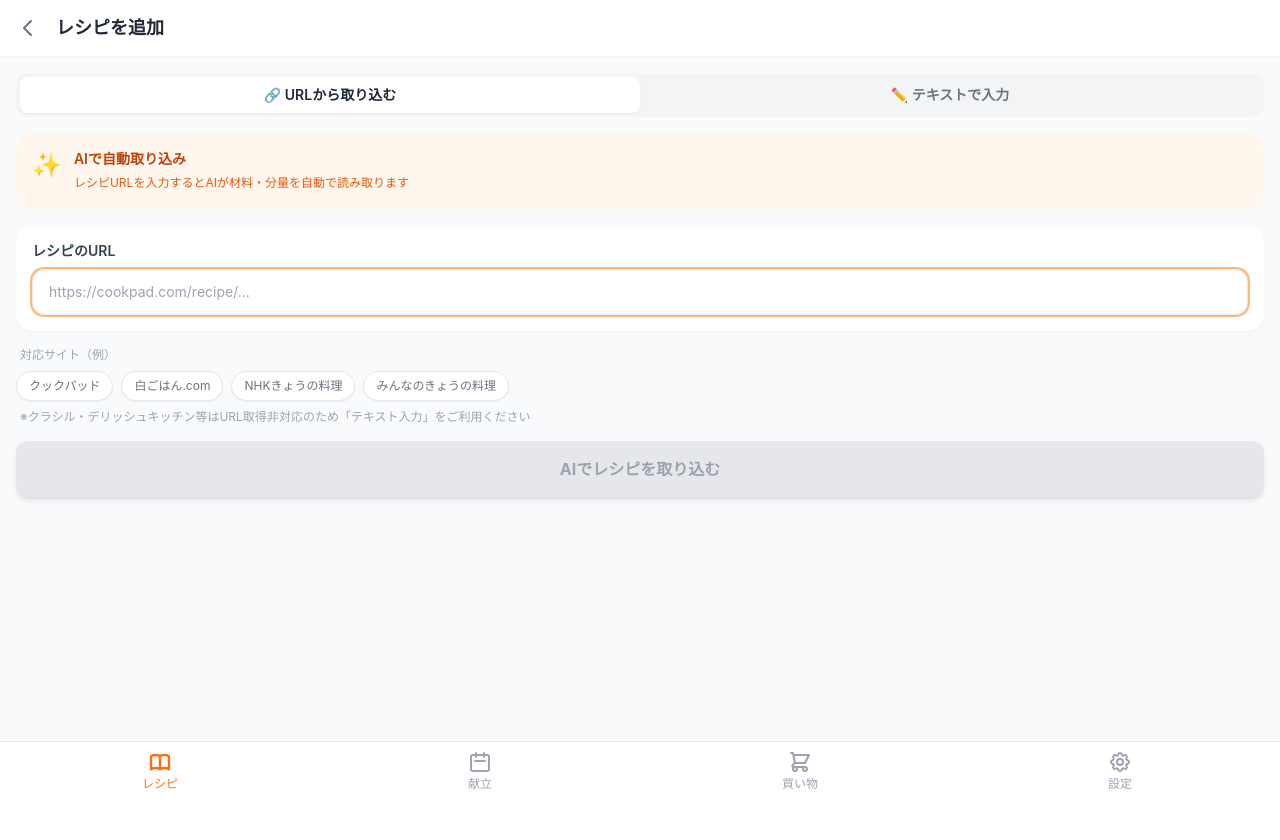
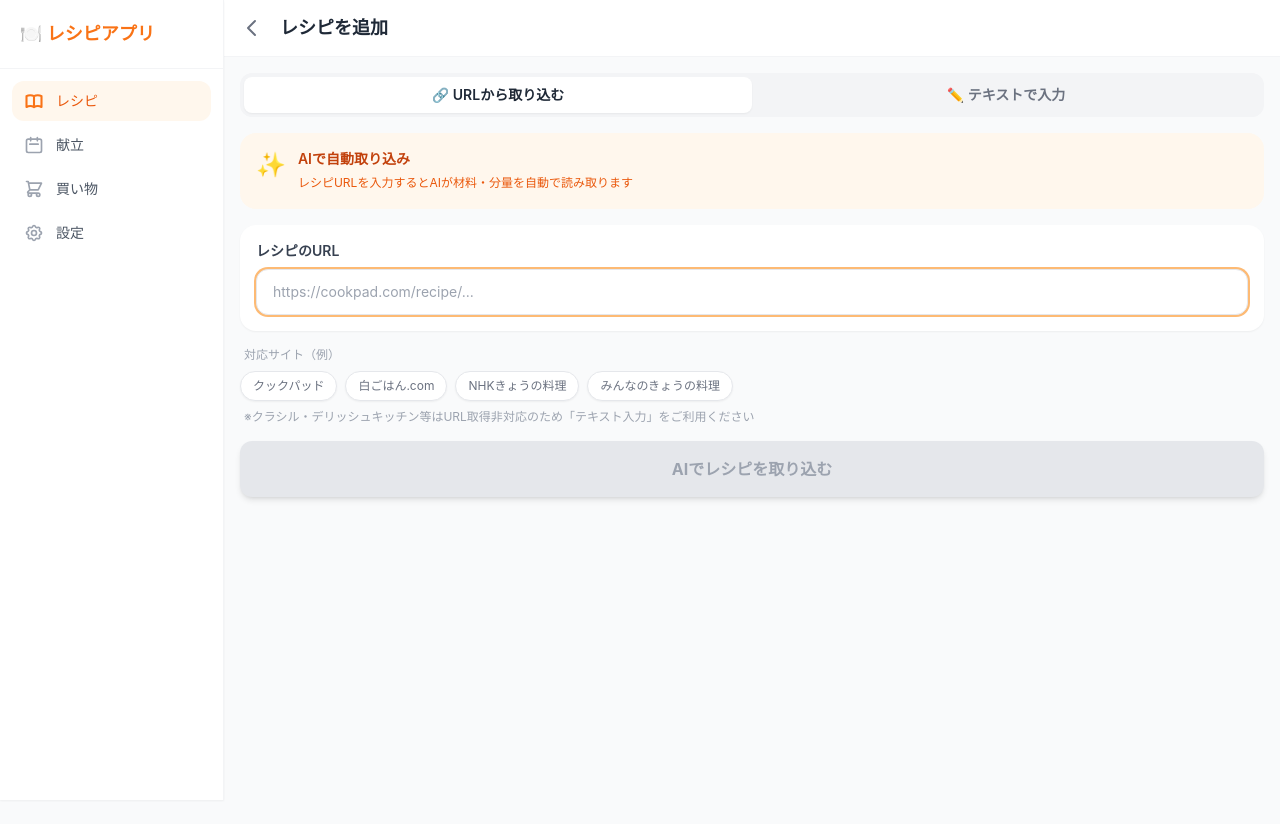
Before and after one commit to hirahiraosato/recipe-app, a Next.js app: page /recipes/new in a window 1280 px wide. Shown: the top 840 px of the page. Built offline with nearby package versions, Linux system fonts and the light colour scheme.

Commit message:
feat: PC/スマホ対応レスポンシブレイアウトに変更（サイドバー・2カラム詳細）

```diff
--- a/src/app/meal-plans/layout.tsx
+++ b/src/app/meal-plans/layout.tsx
@@ -1,14 +1,9 @@
-import BottomNav from "@/components/BottomNav";
+import AppShell from "@/components/AppShell";
 
 export default function MealPlansLayout({
   children,
 }: {
   children: React.ReactNode;
 }) {
-  return (
-    <>
-      <main className="pb-safe">{children}</main>
-      <BottomNav />
-    </>
-  );
+  return <AppShell>{children}</AppShell>;
 }
--- a/src/app/recipes/RecipesClient.tsx
+++ b/src/app/recipes/RecipesClient.tsx
@@ -40,7 +40,7 @@ export default function RecipesClient({
     <div className="min-h-screen bg-gray-50">
       {/* ヘッダー */}
       <header className="bg-white sticky top-0 z-40 border-b border-gray-100">
-        <div className="px-4 py-3">
+        <div className="px-4 py-3 md:max-w-5xl md:mx-auto">
           <div className="flex items-center justify-between mb-3">
             <h1 className="text-xl font-bold text-gray-800">レシピ</h1>
             <Link
@@ -93,7 +93,7 @@ export default function RecipesClient({
       </header>
 
       {/* レシピリスト */}
-      <div className="px-4 py-4">
+      <div className="px-4 py-4 md:max-w-5xl md:mx-auto">
         {filtered.length === 0 ? (
           <div className="flex flex-col items-center justify-center py-20 text-center">
             <div className="text-5xl mb-4">🍳</div>
@@ -113,7 +113,7 @@ export default function RecipesClient({
             )}
           </div>
         ) : (
-          <div className="grid grid-cols-2 gap-3">
+          <div className="grid grid-cols-2 sm:grid-cols-3 lg:grid-cols-4 gap-3">
             {filtered.map((recipe) => (
               <Link key={recipe.id} href={`/recipes/${recipe.id}`}>
                 <div className="bg-white rounded-2xl overflow-hidden shadow-sm active:scale-95 transition-transform">
--- a/src/app/recipes/[id]/RecipeDetailClient.tsx
+++ b/src/app/recipes/[id]/RecipeDetailClient.tsx
@@ -140,15 +140,19 @@ export default function RecipeDetailClient({
         </div>
       </header>
 
-      <div className="px-4 py-4 space-y-4">
-        {/* 画像 */}
+      {/* ─── デスクトップ: 2カラム / モバイル: 1カラム ─── */}
+      <div className="md:max-w-5xl md:mx-auto">
+        {/* 画像（デスクトップでは上部フル幅） */}
         {recipe.image_url && (
-          <div className="rounded-2xl overflow-hidden shadow-sm aspect-video bg-orange-50">
+          <div className="md:rounded-none md:aspect-[3/1] aspect-video overflow-hidden bg-orange-50">
             {/* eslint-disable-next-line @next/next/no-img-element */}
             <img src={recipe.image_url} alt={recipe.title} className="w-full h-full object-cover" />
           </div>
         )}
 
+        <div className="px-4 py-4 md:grid md:grid-cols-2 md:gap-6 md:items-start space-y-4 md:space-y-0">
+          {/* ─── 左カラム ─── */}
+          <div className="space-y-4">
             {/* レシピ情報 */}
             <div className="bg-white rounded-2xl p-4 shadow-sm">
               <h2 className="text-lg font-bold text-gray-800 mb-3">{recipe.title}</h2>
@@ -252,6 +256,18 @@ export default function RecipeDetailClient({
               )}
             </div>
 
+            {/* 家族メンバー未設定時の案内 */}
+            {familyMembers.length === 0 && (
+              <div className="bg-amber-50 border border-amber-200 rounded-2xl p-4">
+                <p className="text-sm text-amber-700">
+                  💡 設定から家族メンバーを追加すると、人数に合わせた分量を自動計算します
+                </p>
+              </div>
+            )}
+          </div>
+
+          {/* ─── 右カラム ─── */}
+          <div className="space-y-4">
             {/* 作り方 */}
             {steps.length > 0 && (
               <div className="bg-white rounded-2xl p-4 shadow-sm">
@@ -280,15 +296,8 @@ export default function RecipeDetailClient({
                 </p>
               </div>
             )}
-
-        {/* 家族メンバー未設定時の案内 */}
-        {familyMembers.length === 0 && (
-          <div className="bg-amber-50 border border-amber-200 rounded-2xl p-4">
-            <p className="text-sm text-amber-700">
-              💡 設定から家族メンバーを追加すると、人数に合わせた分量を自動計算します
-            </p>
           </div>
-        )}
+        </div>
       </div>
 
       {/* 削除確認ダイアログ */}
--- a/src/app/recipes/layout.tsx
+++ b/src/app/recipes/layout.tsx
@@ -1,14 +1,9 @@
-import BottomNav from "@/components/BottomNav";
+import AppShell from "@/components/AppShell";
 
 export default function RecipesLayout({
   children,
 }: {
   children: React.ReactNode;
 }) {
-  return (
-    <>
-      <main className="pb-safe">{children}</main>
-      <BottomNav />
-    </>
-  );
+  return <AppShell>{children}</AppShell>;
 }
--- a/src/app/settings/layout.tsx
+++ b/src/app/settings/layout.tsx
@@ -1,14 +1,9 @@
-import BottomNav from "@/components/BottomNav";
+import AppShell from "@/components/AppShell";
 
 export default function SettingsLayout({
   children,
 }: {
   children: React.ReactNode;
 }) {
-  return (
-    <>
-      <main className="pb-safe">{children}</main>
-      <BottomNav />
-    </>
-  );
+  return <AppShell>{children}</AppShell>;
 }
--- a/src/app/shopping/layout.tsx
+++ b/src/app/shopping/layout.tsx
@@ -1,14 +1,9 @@
-import BottomNav from "@/components/BottomNav";
+import AppShell from "@/components/AppShell";
 
 export default function ShoppingLayout({
   children,
 }: {
   children: React.ReactNode;
 }) {
-  return (
-    <>
-      <main className="pb-safe">{children}</main>
-      <BottomNav />
-    </>
-  );
+  return <AppShell>{children}</AppShell>;
 }
--- /dev/null
+++ b/src/components/AppShell.tsx
@@ -0,0 +1,116 @@
+"use client";
+
+import Link from "next/link";
+import { usePathname } from "next/navigation";
+
+const navItems = [
+  {
+    href: "/recipes",
+    label: "レシピ",
+    icon: (active: boolean) => (
+      <svg className={`w-5 h-5 ${active ? "text-orange-500" : "text-gray-400"}`} fill="none" stroke="currentColor" viewBox="0 0 24 24">
+        <path strokeLinecap="round" strokeLinejoin="round" strokeWidth={active ? 2.5 : 2}
+          d="M12 6.253v13m0-13C10.832 5.477 9.246 5 7.5 5S4.168 5.477 3 6.253v13C4.168 18.477 5.754 18 7.5 18s3.332.477 4.5 1.253m0-13C13.168 5.477 14.754 5 16.5 5c1.747 0 3.332.477 4.5 1.253v13C19.832 18.477 18.247 18 16.5 18c-1.746 0-3.332.477-4.5 1.253" />
+      </svg>
+    ),
+  },
+  {
+    href: "/meal-plans",
+    label: "献立",
+    icon: (active: boolean) => (
+      <svg className={`w-5 h-5 ${active ? "text-orange-500" : "text-gray-400"}`} fill="none" stroke="currentColor" viewBox="0 0 24 24">
+        <path strokeLinecap="round" strokeLinejoin="round" strokeWidth={active ? 2.5 : 2}
+          d="M8 7V3m8 4V3m-9 8h10M5 21h14a2 2 0 002-2V7a2 2 0 00-2-2H5a2 2 0 00-2 2v12a2 2 0 002 2z" />
+      </svg>
+    ),
+  },
+  {
+    href: "/shopping",
+    label: "買い物",
+    icon: (active: boolean) => (
+      <svg className={`w-5 h-5 ${active ? "text-orange-500" : "text-gray-400"}`} fill="none" stroke="currentColor" viewBox="0 0 24 24">
+        <path strokeLinecap="round" strokeLinejoin="round" strokeWidth={active ? 2.5 : 2}
+          d="M3 3h2l.4 2M7 13h10l4-8H5.4M7 13L5.4 5M7 13l-2.293 2.293c-.63.63-.184 1.707.707 1.707H17m0 0a2 2 0 100 4 2 2 0 000-4zm-8 2a2 2 0 11-4 0 2 2 0 014 0z" />
+      </svg>
+    ),
+  },
+  {
+    href: "/settings",
+    label: "設定",
+    icon: (active: boolean) => (
+      <svg className={`w-5 h-5 ${active ? "text-orange-500" : "text-gray-400"}`} fill="none" stroke="currentColor" viewBox="0 0 24 24">
+        <path strokeLinecap="round" strokeLinejoin="round" strokeWidth={active ? 2.5 : 2}
+          d="M10.325 4.317c.426-1.756 2.924-1.756 3.35 0a1.724 1.724 0 002.573 1.066c1.543-.94 3.31.826 2.37 2.37a1.724 1.724 0 001.065 2.572c1.756.426 1.756 2.924 0 3.35a1.724 1.724 0 00-1.066 2.573c.94 1.543-.826 3.31-2.37 2.37a1.724 1.724 0 00-2.572 1.065c-.426 1.756-2.924 1.756-3.35 0a1.724 1.724 0 00-2.573-1.066c-1.543.94-3.31-.826-2.37-2.37a1.724 1.724 0 00-1.065-2.572c-1.756-.426-1.756-2.924 0-3.35a1.724 1.724 0 001.066-2.573c-.94-1.543.826-3.31 2.37-2.37.996.608 2.296.07 2.572-1.065z" />
+        <path strokeLinecap="round" strokeLinejoin="round" strokeWidth={active ? 2.5 : 2} d="M15 12a3 3 0 11-6 0 3 3 0 016 0z" />
+      </svg>
+    ),
+  },
+];
+
+export default function AppShell({ children }: { children: React.ReactNode }) {
+  const pathname = usePathname();
+
+  return (
+    <div className="min-h-screen bg-gray-50">
+      {/* ─── デスクトップ: 左サイドバー ─── */}
+      <aside className="hidden md:flex fixed inset-y-0 left-0 w-56 bg-white border-r border-gray-100 flex-col z-50 shadow-sm">
+        <div className="px-5 py-5 border-b border-gray-100">
+          <span className="text-lg font-bold text-orange-500">🍽️ レシピアプリ</span>
+        </div>
+        <nav className="flex-1 p-3 space-y-1 overflow-y-auto">
+          {navItems.map((item) => {
+            const active = pathname.startsWith(item.href);
+            return (
+              <Link
+                key={item.href}
+                href={item.href}
+                className={`flex items-center gap-3 px-3 py-2.5 rounded-xl text-sm font-medium transition-colors ${
+                  active
+                    ? "bg-orange-50 text-orange-600"
+                    : "text-gray-600 hover:bg-gray-50"
+                }`}
+              >
+                {item.icon(active)}
+                <span>{item.label}</span>
+              </Link>
+            );
+          })}
+        </nav>
+      </aside>
+
+      {/* ─── メインコンテンツ ─── */}
+      <div className="md:ml-56">
+        {/* モバイル: ボトムナビ分の下padding / デスクトップ: なし */}
+        <main className="pb-20 md:pb-6">
+          {children}
+        </main>
+      </div>
+
+      {/* ─── モバイル: ボトムナビ ─── */}
+      <nav
+        className="md:hidden fixed bottom-0 left-0 right-0 bg-white border-t border-gray-200 z-50"
+        style={{ paddingBottom: "env(safe-area-inset-bottom)" }}
+      >
+        <div className="flex">
+          {navItems.map((item) => {
+            const active = pathname.startsWith(item.href);
+            return (
+              <Link
+                key={item.href}
+                href={item.href}
+                className={`flex-1 flex flex-col items-center justify-center py-2 gap-0.5 transition-colors ${
+                  active ? "text-orange-500" : "text-gray-400"
+                }`}
+              >
+                {item.icon(active)}
+                <span className={`text-xs font-medium ${active ? "text-orange-500" : "text-gray-400"}`}>
+                  {item.label}
+                </span>
+              </Link>
+            );
+          })}
+        </div>
+      </nav>
+    </div>
+  );
+}
```
Lines whose indentation alone changed are shown as unchanged.
